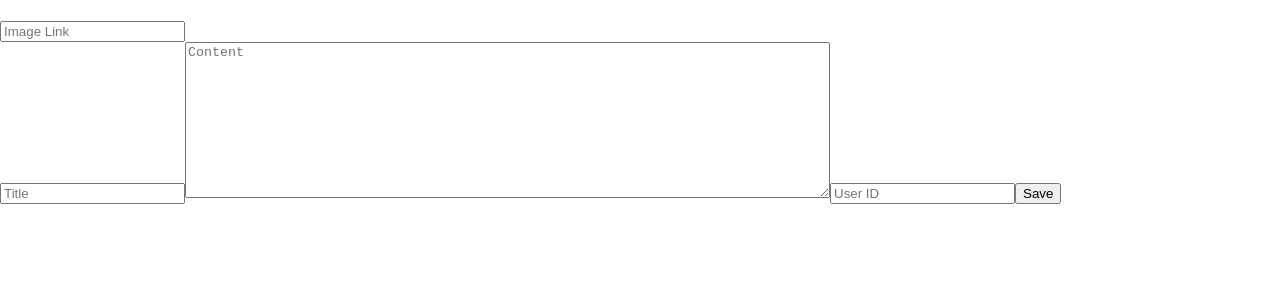
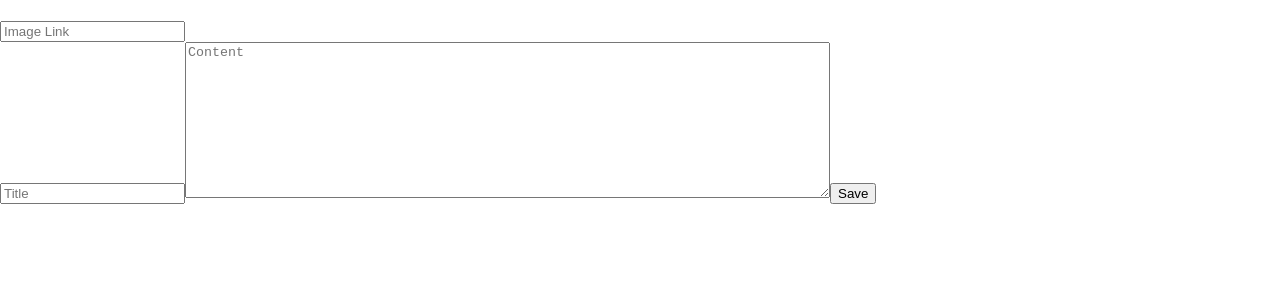
Before and after one commit to Ricomitch/blog-app, a React (Create React App) app in the folder client/: page /posts/1/edit in a window 1280 px wide. Shown: the top 300 px of the page. Built offline with nearby package versions, Linux system fonts and the light colour scheme; no server answers.

Commit message:
userId no longer visible

```diff
--- a/client/src/screens/PostDetail/PostDetail.jsx
+++ b/client/src/screens/PostDetail/PostDetail.jsx
@@ -28,7 +28,6 @@ const PostDetail = (props) => {
         <div className='detail'>
           <div className='title'>{post.title}</div>
           <div className='content'>{post.content}</div>
-          <div className='userId'>{post.userId}</div>
           <div className='button-container'>
             <button className='edit-button'>
               <Link className='edit-link' to={`/posts/${post._id}/edit`}>Edit</Link>
--- a/client/src/screens/PostEdit/PostEdit.jsx
+++ b/client/src/screens/PostEdit/PostEdit.jsx
@@ -75,14 +75,6 @@ const PostEdit = (props) => {
             required
             onChange={handleChange}
           />
-          <input
-            className='input-userId'
-            placeholder='User ID'
-            value={post.userId}
-            name='userId'
-            required
-            onChange={handleChange}
-          />
           <button type='submit' className='save-button'>Save</button>
         </form>
       </div>
```
